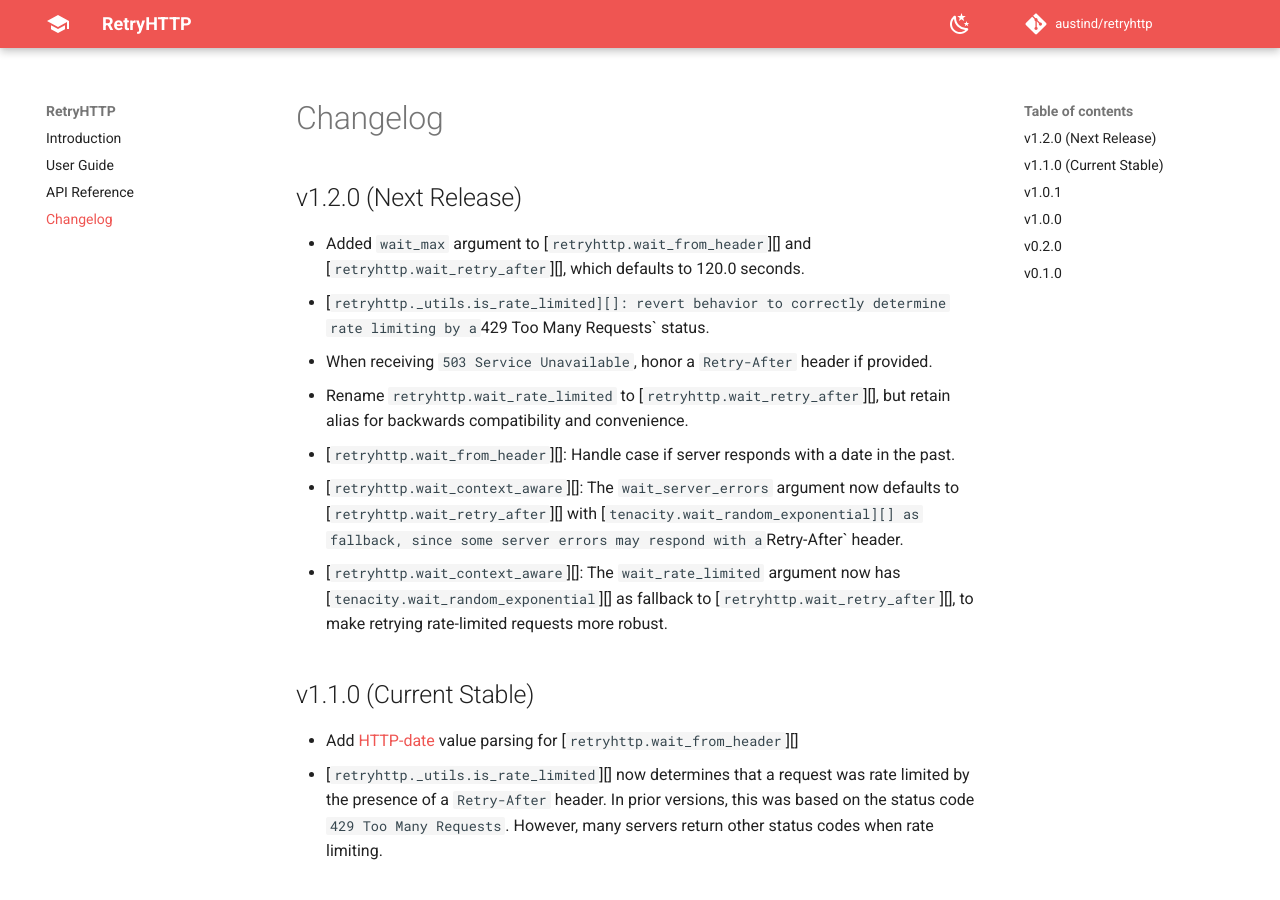
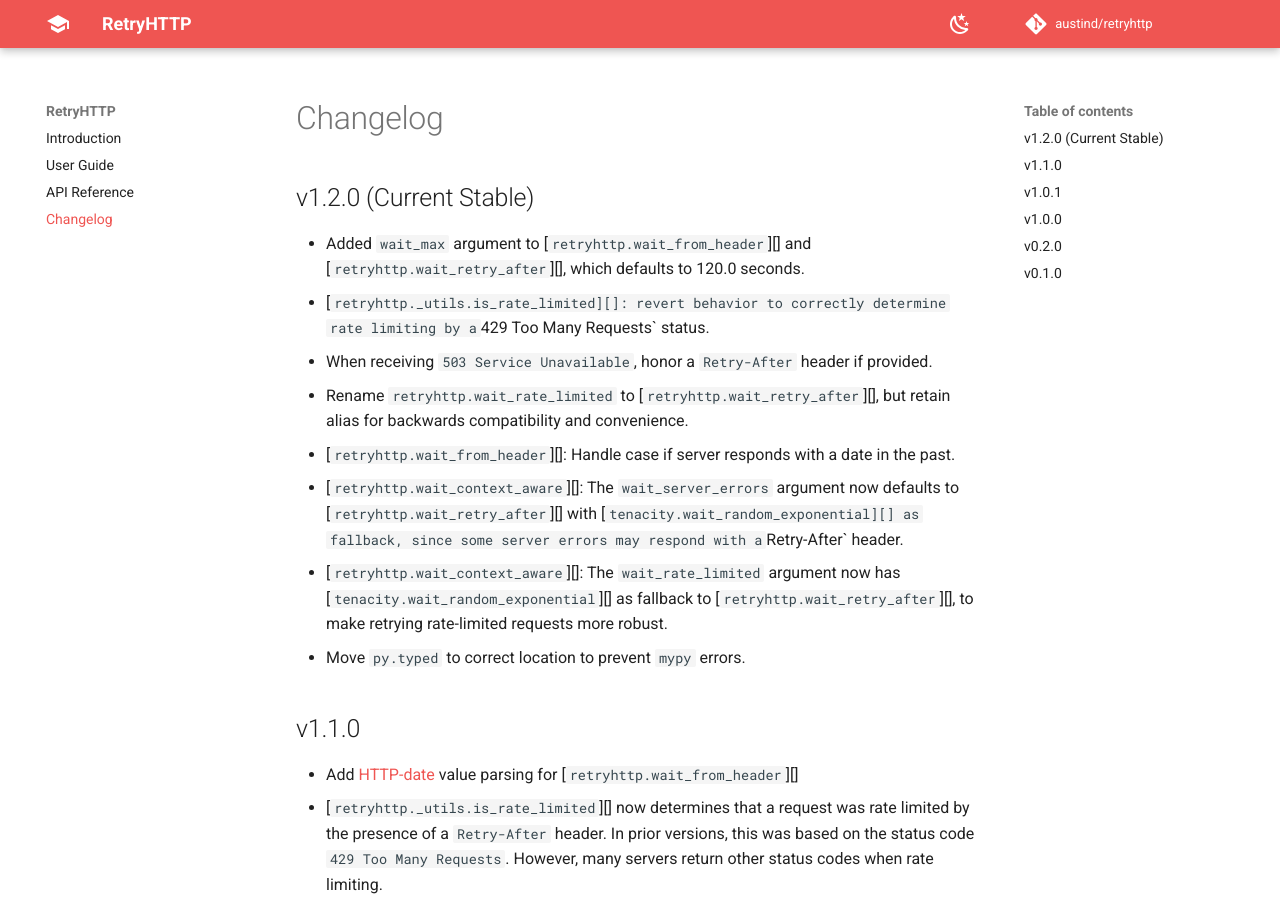
Before and after one commit to austind/retryhttp, an MkDocs documentation site: the page built from docs/changelog.md, in a window 1280 px wide and 900 px high. Built offline with MkDocs 1.6.1 and Material for MkDocs 9.7.7, drawn with Linux system fonts in a browser that asks for light colours; comment, search, counter and statistics services are not loaded.

```diff
--- a/docs/changelog.md
+++ b/docs/changelog.md
@@ -1,6 +1,6 @@
 # Changelog
 
-## v1.2.0 (Next Release)
+## v1.2.0 (Current Stable)
 
 * Added `wait_max` argument to [`retryhttp.wait_from_header`][] and [`retryhttp.wait_retry_after`][], which defaults to 120.0 seconds.
 * [`retryhttp._utils.is_rate_limited][]: revert behavior to correctly determine rate limiting by a `429 Too Many Requests` status.
@@ -9,9 +9,10 @@
 * [`retryhttp.wait_from_header`][]: Handle case if server responds with a date in the past.
 * [`retryhttp.wait_context_aware`][]: The `wait_server_errors` argument now defaults to [`retryhttp.wait_retry_after`][] with [`tenacity.wait_random_exponential][] as fallback, since some server errors may respond with a `Retry-After` header.
 * [`retryhttp.wait_context_aware`][]: The `wait_rate_limited` argument now has [`tenacity.wait_random_exponential`][] as fallback to [`retryhttp.wait_retry_after`][], to make retrying rate-limited requests more robust.
+* Move `py.typed` to correct location to prevent `mypy` errors.
 
 
-## v1.1.0 (Current Stable)
+## v1.1.0
 
 * Add [HTTP-date](https://httpwg.org/specs/rfc9110.html#http.date) value parsing for [`retryhttp.wait_from_header`][]
 * [`retryhttp._utils.is_rate_limited`][] now determines that a request was rate limited by the presence of a `Retry-After` header. In prior versions, this was based on the status code `429 Too Many Requests`. However, many servers return other status codes when rate limiting.
--- a/pyproject.toml
+++ b/pyproject.toml
@@ -10,7 +10,7 @@ build-backend="setuptools.build_meta"
 
 [project]
 name = "retryhttp"
-version = "1.1.0"
+version = "1.2.0"
 description = "Retry potentially transient HTTP errors in Python."
 license = {file = "LICENSE"}
 readme = "README.md"
```
Also changed, not shown: 1 other file.
